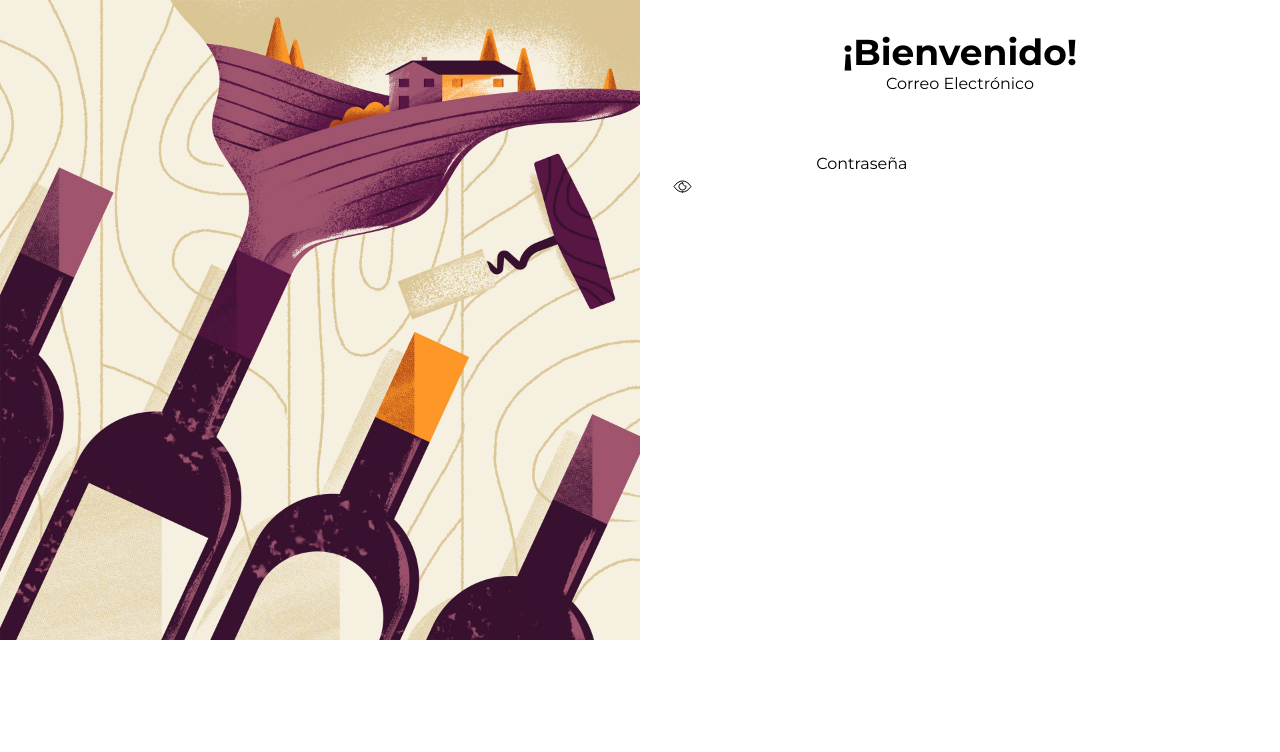
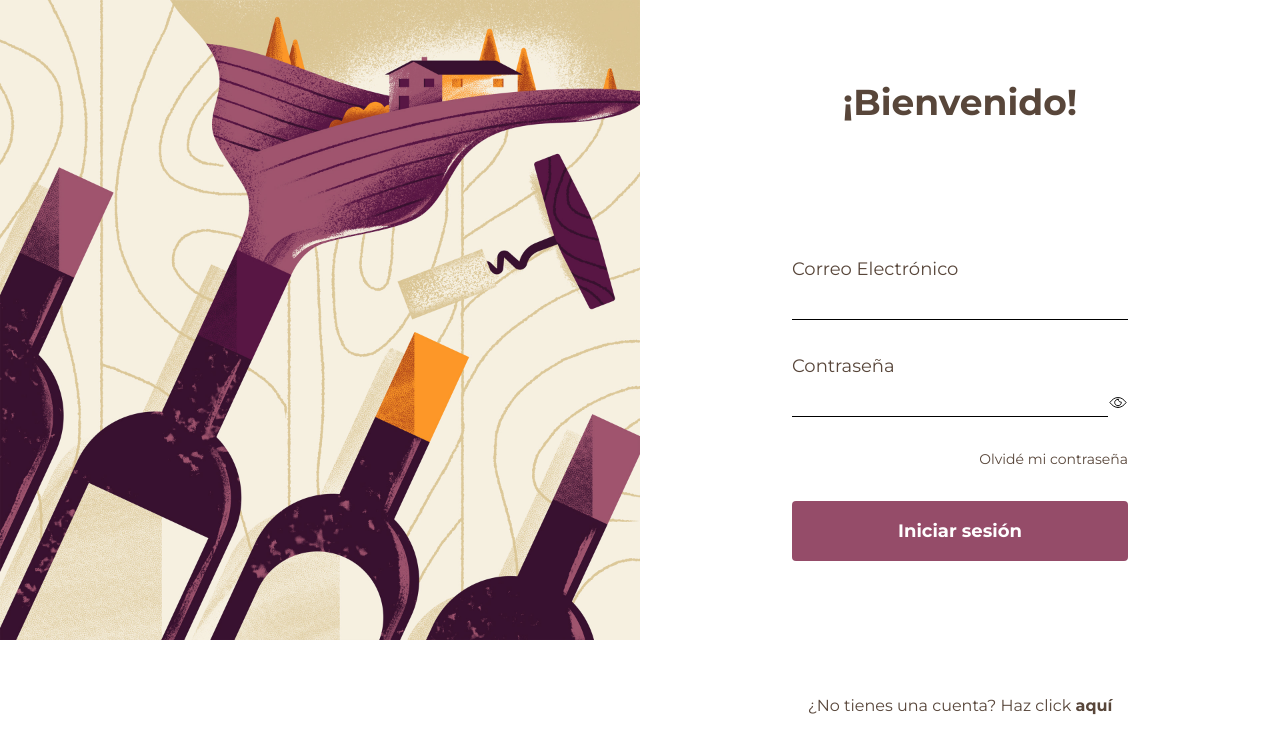
Before and after one commit to CMRicardo/restaurant, an Angular app: page /auth/login in a window 1280 px wide. Shown: the top 752 px of the page. Built offline with nearby package versions, Linux system fonts and the light colour scheme.

Commit message:
feat: :lipstick: Hice la página de login

```diff
--- a/src/app/auth/pages/login-page/login-page.component.html
+++ b/src/app/auth/pages/login-page/login-page.component.html
@@ -1,14 +1,21 @@
-<div class="p-8 text-center max-w-full" >
-  <h1 class="text-4xl font-bold" >¡Bienvenido!</h1>
-  <form class="grid gap-8" >
-    <label class="grid" >
+<div class="py-10 place-items-center grid gap-4 h-screen text-text-color">
+  <h1 class="text-4xl font-bold">¡Bienvenido!</h1>
+  <form class="grid p-8 gap-8 min-w-[400px]">
+    <label class="grid gap-2 text-lg w-full">
       Correo Electrónico
-      <input type="text">
+      <input class="border-b-black border-b" type="text">
     </label>
-    <label>
+    <label class="grid gap-2 w-full text-lg" >
       Contraseña
-      <input type="password">
-      <img src="/assets/icons/shared/eye.svg" alt="View password">
+      <div class="flex justify-between" >
+        <input class="border-b-black border-b w-full" type="password">
+        <button><img src="/assets/icons/shared/eye.svg" alt="View password"></button>
+      </div>
     </label>
+    <a href="#" class="text-sm text-right">Olvidé mi contraseña</a>
+    <button type="submit" class="bg-primary text-white font-bold px-8 py-4 rounded hover:scale-105 transition-transform text-lg" >
+      Iniciar sesión
+    </button>
   </form>
+  <span>¿No tienes una cuenta? Haz click <a class="font-bold hover:border-b hover:border-b-black  transition-colors" href="#">aquí</a></span>
 </div>
--- a/tailwind.config.js
+++ b/tailwind.config.js
@@ -11,7 +11,8 @@ module.exports = {
         'terciary': '#D6B2C0',
         'good': '#158843',
         'bad': '#870303',
-        'secondary-text':'#656565'
+        'secondary-text':'#656565',
+        'text-color': '#58463A'
       },
       fontFamily: {
         'sans': ['Montserrat', 'system-ui']
```
